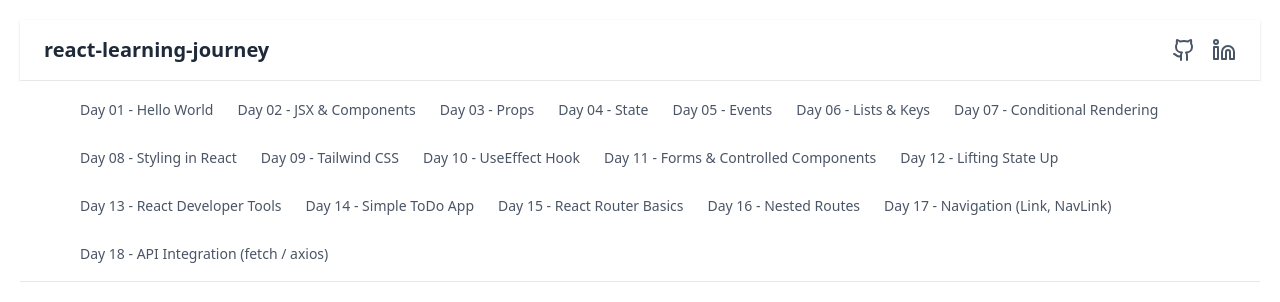
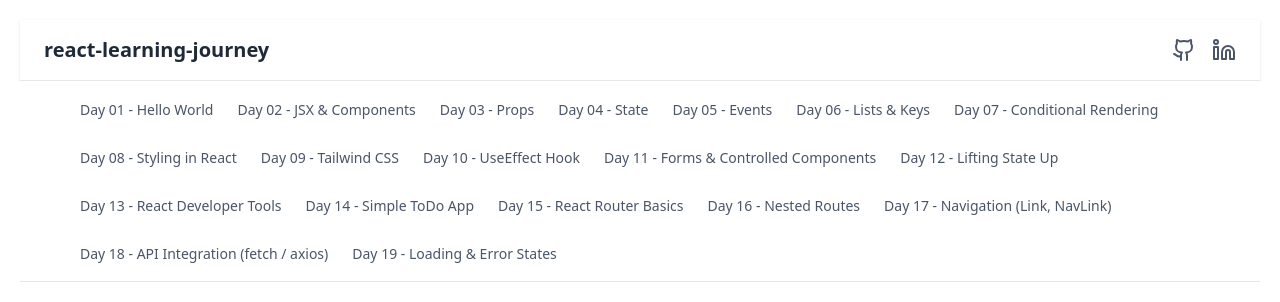
Before and after one commit to Vignesh-Ajri/react-learning-journey, a React (Vite) app: page / in a window 1280 px wide. Shown: the top 302 px of the page. Built offline with nearby package versions, Linux system fonts and the light colour scheme.

Commit message:
Navbar update

```diff
--- a/src/components/NavBar.jsx
+++ b/src/components/NavBar.jsx
@@ -23,6 +23,7 @@ export default function ResponsiveNav() {
     { to: "/day16", label: "Day 16 - Nested Routes" },
     { to: "/day17", label: "Day 17 - Navigation (Link, NavLink)" },
     { to: "/day18", label: "Day 18 - API Integration (fetch / axios)" },
+    { to: "/day19", label: "Day 19 - Loading & Error States" },
   ];
 
   return (
```
